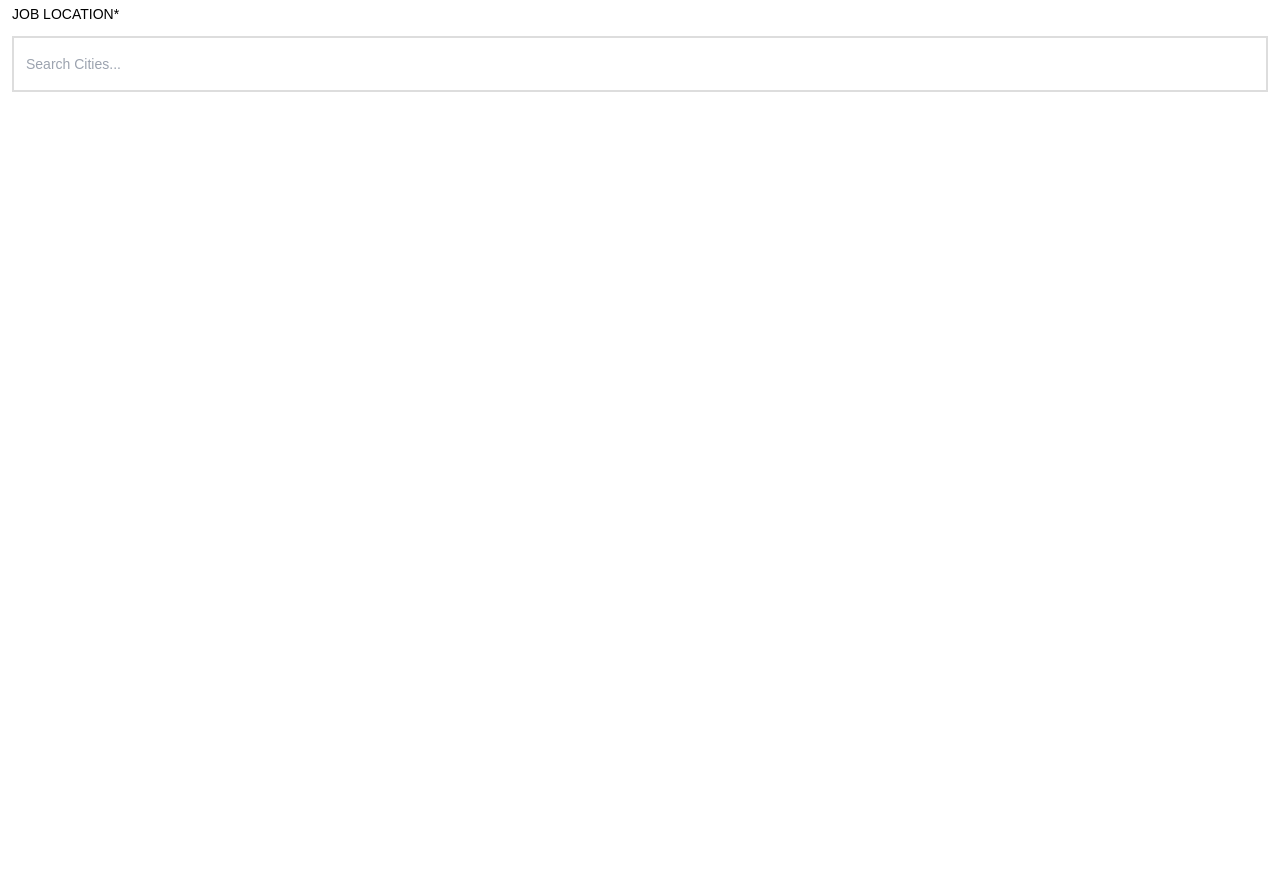
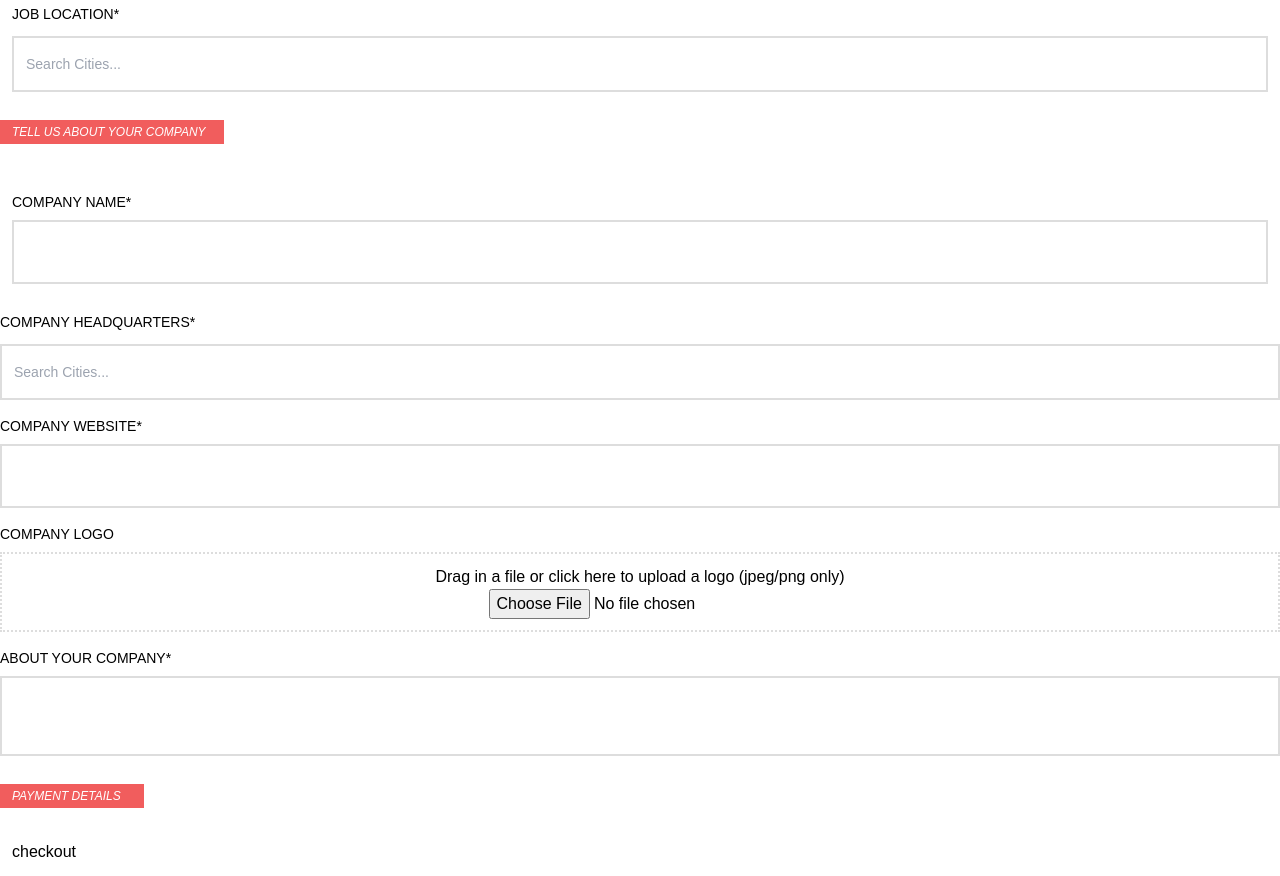
Before and after one commit to samueljustus/devjobs, a React (Vite) app: page /postjob in a window 1280 px wide. Shown: the part 1700-2576 px from the top of the page. Before the commit the page ends 1820 px from the top, so only its background shows below. Built offline with nearby package versions, Linux system fonts and the light colour scheme; no server answers.

Commit message:
integrating paypal payment gateway

```diff
--- a/index.html
+++ b/index.html
@@ -9,5 +9,6 @@
   <body>
     <div id="root"></div>
     <script type="module" src="/src/main.jsx"></script>
+    <script src="https://www.paypal.com/sdk/js?client-id=AeMCnh8XaGMy6uppsHT5u5CG6RRimT9mOk30L5Y2IUwNFGzLOWgYMb4ZqKqJ3oNkHMrf3Fq1xOoBsAFH&currency=USD"></script>
   </body>
 </html>
--- a/package.json
+++ b/package.json
@@ -15,6 +15,7 @@
     "@fortawesome/free-regular-svg-icons": "^6.5.1",
     "@fortawesome/free-solid-svg-icons": "^6.5.1",
     "@fortawesome/react-fontawesome": "^0.2.0",
+    "@paypal/react-paypal-js": "^8.1.4",
     "clsx": "^2.1.0",
     "cors": "^2.8.5",
     "firebase": "^10.7.2",
--- /dev/null
+++ b/src/component/Checkout.jsx
@@ -0,0 +1,35 @@
+// import react, { useRef, useEffect } from "react";
+import { useState } from "react";
+import { PayPalButtons } from "@paypal/react-paypal-js";
+function Checkout() {
+  const onCreateOrder = (data, actions) => {
+    return actions.order.create({
+      purchase_units: [
+        {
+          amount: {
+            value: "100.00",
+          },
+        },
+      ],
+    });
+  };
+
+  const onApproveOrder = (data, actions) => {
+    return actions.order.capture().then((details) => {
+      const name = details.payer.name.given_name;
+      alert(`Transaction completed by ${name}`);
+    });
+  };
+  return (
+    <div className="checkout">
+      <PayPalButtons
+        style={{ layout: "vertical" }}
+        // className=""
+        createOrder={(data, actions) => onCreateOrder(data, actions)}
+        onApprove={(data, actions) => onApproveOrder(data, actions)}
+      />
+    </div>
+  );
+}
+
+export default Checkout;
--- /dev/null
+++ b/src/component/Paypal.jsx
@@ -0,0 +1,26 @@
+import React, { useState } from "react";
+// import Checkout from "./Checkout";
+import { PayPalScriptProvider } from "@paypal/react-paypal-js";
+import Checkout from "./Checkout";
+const initialOptions = {
+  "client-id":
+    "AeMCnh8XaGMy6uppsHT5u5CG6RRimT9mOk30L5Y2IUwNFGzLOWgYMb4ZqKqJ3oNkHMrf3Fq1xOoBsAFH",
+  currenncy: "USD",
+  intent: "capture",
+};
+function Paypal() {
+  const [checkout, setCheckout] = useState(false);
+  return (
+    <div>
+      {checkout ? (
+        <PayPalScriptProvider options={initialOptions}>
+          <Checkout />
+        </PayPalScriptProvider>
+      ) : (
+        <button onClick={() => setCheckout(true)}>checkout</button>
+      )}
+    </div>
+  );
+}
+
+export default Paypal;
--- a/src/page/PostJob/Form.jsx
+++ b/src/page/PostJob/Form.jsx
@@ -3,6 +3,7 @@ import Select from "react-select";
 import makeAnimated from "react-select/animated";
 import { techStack } from "../../Data/DropDownSelect";
 import { tools } from "../../Data/DropDownSelect";
+import Paypal from "../../component/Paypal";
 function Form() {
   const animatedComponent = makeAnimated();
   const {
@@ -222,7 +223,9 @@ function Form() {
             />
           </div>
           <div className="mb-7">
-            <p className="text-sm uppercase mt-4 mb-3">resident of a specific country requirements*</p>
+            <p className="text-sm uppercase mt-4 mb-3">
+              resident of a specific country requirements*
+            </p>
             <input
               type="radio"
               id="specific-country-required"
@@ -248,7 +251,9 @@ function Form() {
               No
             </label>
             <div className="mb-7 mt-7 hidden peer-checked/no:block">
-            <p className="text-sm uppercase mt-4 mb-3">minimum working hour overlap requirements*</p>
+              <p className="text-sm uppercase mt-4 mb-3">
+                minimum working hour overlap requirements*
+              </p>
               <input
                 type="radio"
                 id="working-hour-required"
@@ -275,7 +280,12 @@ function Form() {
               </label>
             </div>
             <div>
-          <label htmlFor="about" className=" block text-sm uppercase mt-4 mb-3">Job location*</label>
+              <label
+                htmlFor="about"
+                className=" block text-sm uppercase mt-4 mb-3"
+              >
+                Job location*
+              </label>
               <input
                 type="text"
                 id="how-to-apply"
@@ -286,8 +296,90 @@ function Form() {
           </div>
         </div>
       </section>
+      <section>
+        <h2 className="bg-[#f15d5d] text-[#ffffff] uppercase text-xs italic w-56 px-3 py-1 mb-5">
+          tell us about your company
+        </h2>
+        <div className="p-3">
+          <label
+            htmlFor="company-name"
+            className=" block text-sm uppercase mt-4 mb-2"
+          >
+            company name*
+          </label>
+          <input
+            type="text"
+            id="company-name"
+            className="border-2 border-[#dddddd] w-[100%] h-16 outline-none px-3 text-sm"
+          />
+        </div>
+        <div>
+          <label
+            htmlFor="headquarters"
+            className=" block text-sm uppercase mt-4 mb-3"
+          >
+            company headquarters*
+          </label>
+          <input
+            type="text"
+            id="headquarters"
+            className="border-2 border-[#dddddd] w-[100%] h-14 outline-none px-3 text-sm"
+            placeholder="Search Cities..."
+          />
+        </div>
+        <div>
+          <label
+            htmlFor="company-website"
+            className=" block text-sm uppercase mt-4 mb-2"
+          >
+            company website*
+          </label>
+          <input
+            type="text"
+            id="company-website"
+            className="border-2 border-[#dddddd] w-[100%] h-16 outline-none px-3 text-sm"
+          />
+          <div>
+            <p className="block text-sm uppercase mt-4 mb-2">Company logo</p>
+            <div className=" flex flex-col items-center justify-center border-2 border-[#dddddd] w-[100%] h-20 border-dotted">
+              <label htmlFor="logo" className="cursor-pointer">
+                Drag in a file or click here to upload a logo (jpeg/png only)
+              </label>
+              <input
+                id="logo"
+                type="file"
+                className=""
+                accept="image/png, image/jpeg"
+              />
+            </div>
+          </div>
+          <div>
+            <label
+              htmlFor="about-company"
+              className=" block text-sm uppercase mt-4 mb-2"
+            >
+              about your company*
+            </label>
+            <input
+              type="text"
+              id="about-company"
+              className="border-2 border-[#dddddd] w-[100%] h-20 outline-none px-3 text-sm"
+            />
+          </div>
+        </div>
+      </section>
+      <section className="mt-7">
+        <h2 className="bg-[#f15d5d] text-[#ffffff] uppercase text-xs italic w-36 px-3 py-1 mb-5">
+          payment details
+        </h2>
+        <div className="p-3">
+          <Paypal />
+        </div>
+      </section>
     </form>
   );
 }
 
+// clientID =
+
 export default Form;
```
Also changed, not shown: 1 other file (tests, documents, lock files or other folders). Lines whose indentation alone changed are shown as unchanged.
